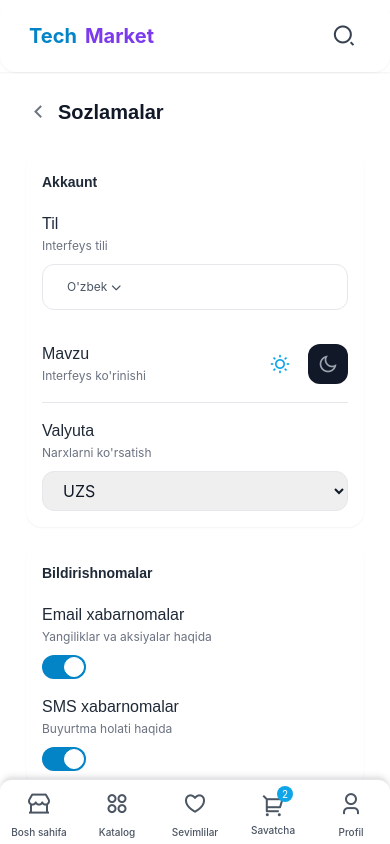
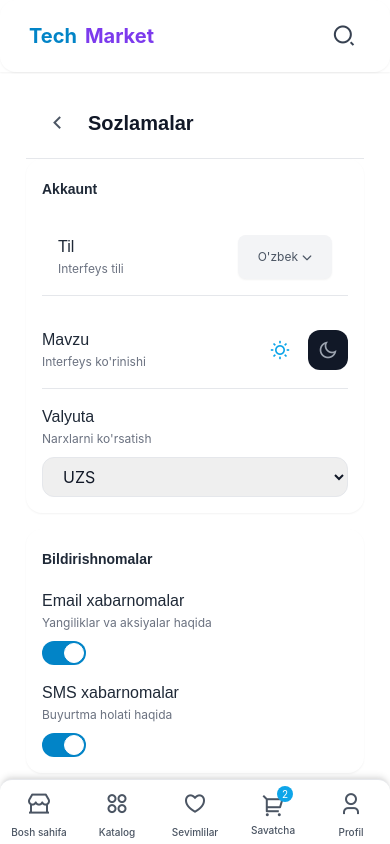
Before and after one commit to bahriddindeveloper96/techmarket, a Vue app: page /settings in a window 390 px wide. Shown: the top 844 px of the page. Built offline with nearby package versions, Linux system fonts and the light colour scheme.

Commit message:
(mobile language)

```diff
--- a/src/components/Settings.vue
+++ b/src/components/Settings.vue
@@ -1,9 +1,9 @@
 <template>
   <div class="settings-container p-4 sm:p-6 max-w-4xl mx-auto">
     <!-- Mobile Header -->
-    <div class="sm:hidden flex items-center justify-between mb-4">
-      <div class="flex items-center">
-        <router-link to="/profile" class="p-2 -ml-2 text-gray-500 hover:text-gray-700 dark:text-gray-400 dark:hover:text-gray-300">
+    <div class="flex items-center justify-between p-4 md:hidden border-b border-gray-200 dark:border-gray-800">
+      <div class="flex items-center space-x-4">
+        <router-link to="/profile" class="text-gray-600 dark:text-gray-400 hover:text-gray-900 dark:hover:text-white">
           <i class="ri-arrow-left-s-line text-2xl"></i>
         </router-link>
         <h1 class="text-xl font-semibold text-gray-900 dark:text-white">{{ $t('settings.title') }}</h1>
@@ -14,7 +14,7 @@
     <!-- Desktop Header -->
     <div class="hidden sm:flex items-center justify-between mb-6">
       <h2 class="text-2xl font-bold text-gray-800 dark:text-white">{{ $t('settings.title') }}</h2>
-
+      <LanguageSwitcher class="px-3 py-2 bg-gray-100 dark:bg-gray-800 rounded-lg shadow-sm hover:bg-gray-200 dark:hover:bg-gray-700 transition-colors" />
     </div>
 
     <!-- Settings Sections -->
@@ -24,17 +24,13 @@
         <h3 class="text-lg font-semibold text-gray-800 dark:text-white mb-4">{{ $t('settings.account.title') }}</h3>
         <div class="space-y-4">
           <!-- Language -->
-          <div class="flex flex-col sm:flex-row sm:items-center justify-between gap-2 sm:gap-4">
+          <div class="flex items-center justify-between p-4 space-x-4 border-b border-gray-200 dark:border-gray-700">
             <div>
               <h4 class="font-medium text-gray-800 dark:text-white">{{ $t('settings.account.language.title') }}</h4>
               <p class="text-sm text-gray-500 dark:text-gray-400">{{ $t('settings.account.language.description') }}</p>
             </div>
-            <LanguageSwitcher class="px-4 py-2 rounded-xl border border-gray-200 dark:border-gray-700 dark:bg-gray-700 dark:text-white focus:ring-2 focus:ring-primary-500 focus:border-transparent transition-all" />
-            <!-- <select v-model="settings.language" class="px-4 py-2 rounded-xl border border-gray-200 dark:border-gray-700 dark:bg-gray-700 dark:text-white focus:ring-2 focus:ring-primary-500 focus:border-transparent transition-all">
-              <option value="uz">O'zbek</option>
-              <option value="ru">Русский</option>
-              <option value="en">English</option>
-            </select> -->
+            <LanguageSwitcher class="block md:hidden mobile-language-switcher px-3 py-2 bg-gray-100 dark:bg-gray-800 rounded-lg shadow-sm hover:bg-gray-200 dark:hover:bg-gray-700 transition-colors" />
+
           </div>
 
           <!-- Theme -->
```
